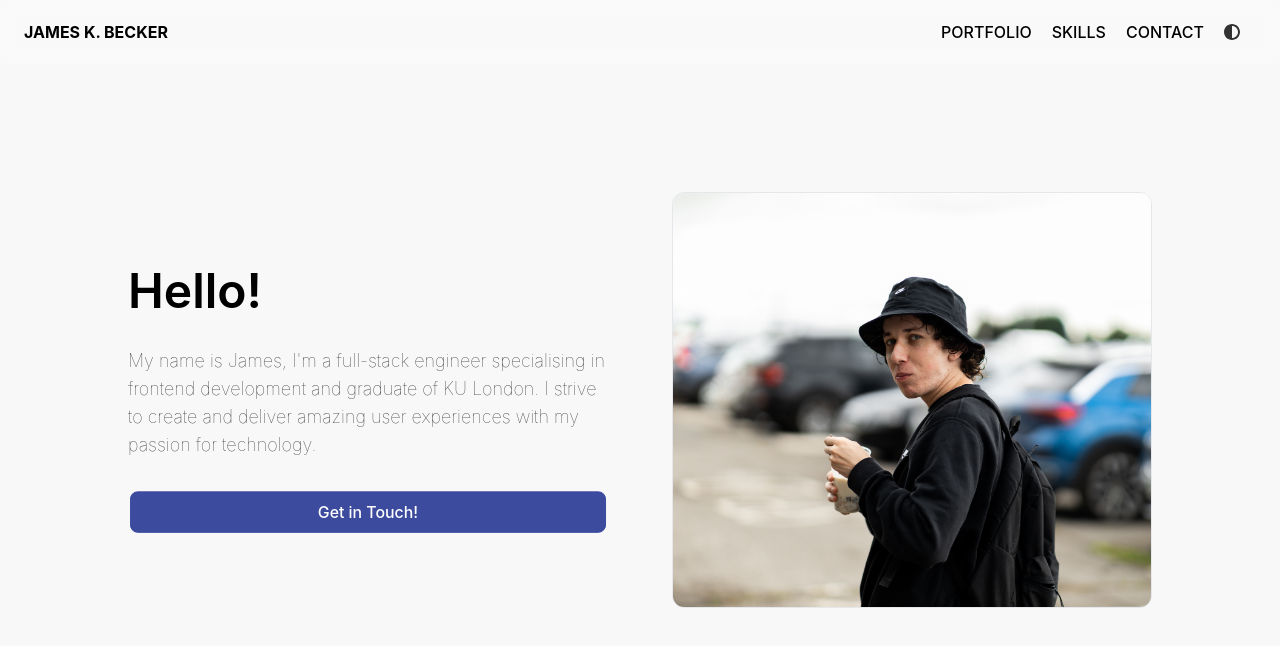
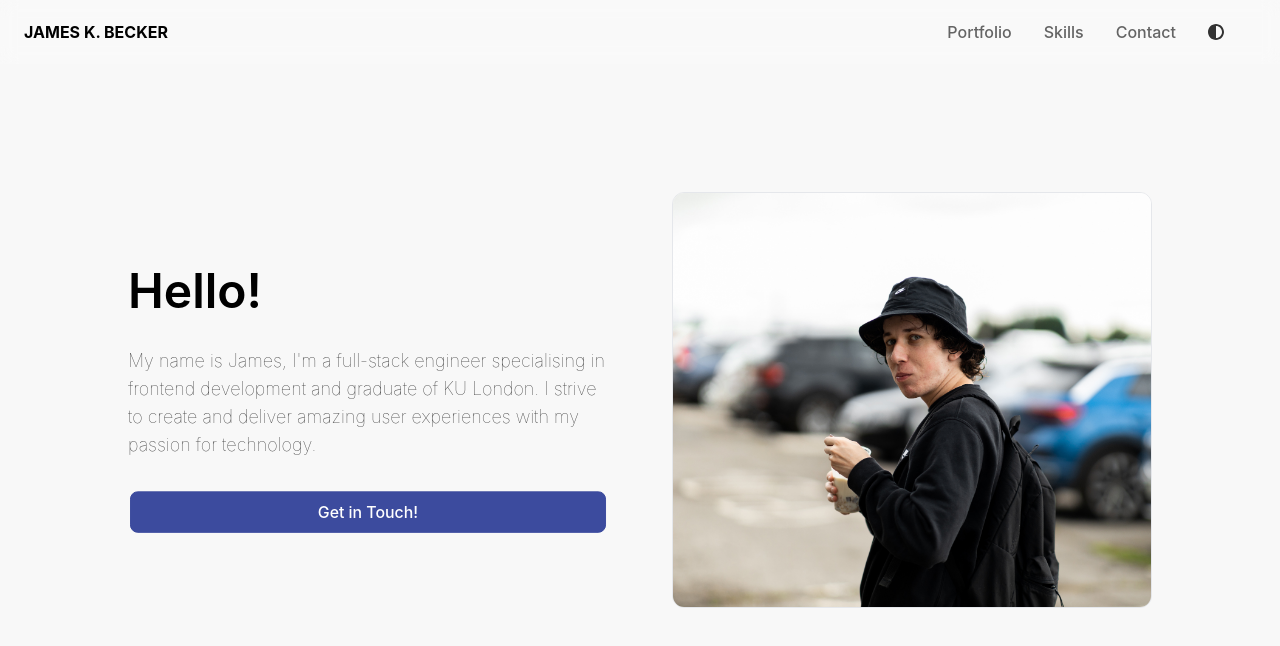
Before and after one commit to jameskbecker/portfolio-old, a Next.js app: page / in a window 1280 px wide. Shown: the top 646 px of the page. Built offline with nearby package versions, Linux system fonts and the light colour scheme.

Commit message:
Update NavigationBar (p1)

```diff
--- a/src/app/store.ts
+++ b/src/app/store.ts
@@ -1,6 +1,6 @@
 import { Action, configureStore, ThunkAction } from '@reduxjs/toolkit';
 
-import navigationReducer from '@/components/navigationBar/navigationSlice';
+import navigationReducer from '@/components/NavigationBar-/navigationSlice';
 import galleryReducer from '@/features/gallery/gallerySlice';
 import themeReducer from '@/features/themeToggle/themeToggleSlice';
 
--- a/src/components/navigationBar/MobileMenu.tsx
+++ b/src/components/NavigationBar-/MobileMenu.tsx
@@ -5,7 +5,6 @@ import { motion, useAnimationControls } from 'framer-motion';
 import { useEffect } from 'react';
 import { useDispatch, useSelector } from 'react-redux';
 import { mobileMenuVariants } from './animations';
-import { NavigationLink, StyledMobileMenu } from './styles';
 
 const MobileMenu = () => {
   const controls = useAnimationControls();
@@ -13,28 +12,33 @@ const MobileMenu = () => {
   const { isOpen } = useSelector((state: any) => state.navigation);
 
   useEffect(() => {
-    console.log('IS OPEN', isOpen);
     controls.start(isOpen ? 'open' : 'close');
-  }, [isOpen]);
+  }, [controls, isOpen]);
 
   const handleToggleTheme = () => {
     dispatch(toggleTheme());
   };
 
+  const renderRoutes = (route: any, i: number) => (
+    <a
+      key={i}
+      href={route.to}
+      className="text-navigationText opacity-60 hover:opacity-100 hover:duration-300 hover:ease-in"
+    >
+      {route.name}
+    </a>
+  );
+
   return (
-    <StyledMobileMenu
-      as={motion.div}
+    <motion.ul
       initial="close"
       animate={controls}
       variants={mobileMenuVariants}
+      className="box-border flex flex-col items-center gap-8 overflow-hidden bg-background shadow-sm"
     >
-      {routes.map((route, i) => (
-        <NavigationLink key={i} href={route.to}>
-          {route.name}
-        </NavigationLink>
-      ))}
+      {routes.map(renderRoutes)}
       <a onClick={handleToggleTheme}>Toggle Theme</a>
-    </StyledMobileMenu>
+    </motion.ul>
   );
 };
 export default MobileMenu;
--- /dev/null
+++ b/src/components/NavigationBar-/NavigationMenu.tsx
@@ -0,0 +1,23 @@
+import ThemeToggle from '@/features/themeToggle';
+import routes from '@/routes';
+
+const NavigationMenu = () => {
+  const renderRoutes = (route: any, i: number) => (
+    <a
+      key={i}
+      href={route.to}
+      className="text-navigationText opacity-60 hover:opacity-100 hover:duration-300 hover:ease-in"
+    >
+      {route.name}
+    </a>
+  );
+
+  return (
+    <ul className="hidden flex-initial items-center gap-8 font-medium lg:flex">
+      {routes.map(renderRoutes)}
+      <ThemeToggle />
+    </ul>
+  );
+};
+
+export default NavigationMenu;
--- a/src/components/navigationBar/index.tsx
+++ b/src/components/NavigationBar-/index.tsx
@@ -1,17 +1,15 @@
 import { AppDispatch } from '@/app/store';
-import NavigationMenu from '@/components/navigationBar/NavigationMenu';
+import Bars from '@/assets/icons/bars.svg';
+import NavigationMenu from '@/components/NavigationBar-/NavigationMenu';
 import { motion, useAnimationControls } from 'framer-motion';
 import { useDispatch, useSelector } from 'react-redux';
 import { menuButtonVariants } from './animations';
 import MobileMenu from './MobileMenu';
 import { toggleMenu } from './navigationSlice';
-import {
-  NavigationContainer,
-  StyledBars,
-  StyledNavigationBar,
-  StyledNavigationHeader,
-} from './styles';
-import { NavigationBarProps } from './types';
+
+export type NavigationBarProps = {
+  logoText: string;
+};
 
 const NavigationBar = ({ logoText }: NavigationBarProps) => {
   const controls = useAnimationControls();
@@ -24,9 +22,9 @@ const NavigationBar = ({ logoText }: NavigationBarProps) => {
   };
 
   return (
-    <NavigationContainer>
-      <StyledNavigationBar>
-        <StyledNavigationHeader>{logoText}</StyledNavigationHeader>
+    <nav className="fixed top-0 z-50 flex w-full flex-col">
+      <div className="box-border flex h-16 flex-row items-center justify-evenly gap-8 bg-white bg-opacity-20 px-6 backdrop-blur">
+        <div className="flex-1 text-base font-bold uppercase text-navigationText">{logoText}</div>
         <NavigationMenu />
         <motion.div
           initial="close"
@@ -34,11 +32,11 @@ const NavigationBar = ({ logoText }: NavigationBarProps) => {
           variants={menuButtonVariants}
           onClick={handleMenuClick}
         >
-          <StyledBars />
+          <Bars className="fill-navigationText lg:hidden" />
         </motion.div>
-      </StyledNavigationBar>
-      <MobileMenu></MobileMenu>
-    </NavigationContainer>
+      </div>
+      <MobileMenu />
+    </nav>
   );
 };
 
--- a/src/components/navigationBar/NavigationMenu.tsx
+++ /dev/null
@@ -1,16 +0,0 @@
-import ThemeToggle from '@/features/themeToggle';
-import routes from '@/routes';
-import { NavigationLink, StyledNavigationMenu } from './styles';
-
-const NavigationMenu = () => (
-  <StyledNavigationMenu>
-    {routes.map((route, i) => (
-      <NavigationLink key={i} href={route.to}>
-        {route.name}
-      </NavigationLink>
-    ))}
-    <ThemeToggle />
-  </StyledNavigationMenu>
-);
-
-export default NavigationMenu;
--- a/src/components/navigationBar/styles.ts
+++ /dev/null
@@ -1,101 +0,0 @@
-import Bars from '@/assets/icons/bars.svg';
-import { tabletMax } from '@/screens';
-import { motion } from 'framer-motion';
-import styled from 'styled-components';
-
-export const NavigationContainer = styled.div`
-  position: fixed;
-  top: 0;
-  left: 0;
-  right: 0;
-  z-index: 1000;
-
-  display: flex;
-  flex-direction: column;
-`;
-
-export const StyledMobileMenu = styled.div`
-  display: flex;
-  flex-direction: column;
-  align-items: center;
-  gap: 2rem;
-
-  background: ${({ theme }) => theme.background};
-  box-shadow: 0 0.5px 3px black;
-
-  overflow: hidden;
-  box-sizing: border-box;
-
-  & > * {
-    color: ${({ theme }) => theme.heading} !important;
-  }
-`;
-
-export const StyledNavigationBar = styled.div`
-  display: flex;
-  flex-direction: row;
-  align-items: center;
-  justify-content: space-evenly;
-  gap: 1rem;
-  height: 64px;
-
-  background: rgba(255, 255, 255, 0.2);
-  backdrop-filter: blur(7px);
-  padding: 0 24px;
-  box-sizing: border-box;
-`;
-
-export const StyledNavigationHeader = styled.div`
-  flex: 1 1;
-
-  font-weight: 700;
-  font-size: 1rem;
-  color: ${({ theme }) => theme.navigationText};
-  text-transform: uppercase;
-`;
-
-export const StyledNavigationMenu = styled.ul`
-  flex: 0 0 auto;
-  display: flex;
-  flex-direction: row;
-  align-items: center;
-  gap: 1.25rem;
-  height: 100%;
-
-  font: 500 1rem -apple-system;
-  text-transform: uppercase;
-
-  @media only screen and (${tabletMax}) {
-    display: none;
-  }
-`;
-
-export const StyledNavigationOptions = styled.div`
-  flex: 1 1;
-  display: flex;
-  flex-direction: row;
-  justify-content: flex-end;
-`;
-
-export const StyledBars = styled(motion(Bars))`
-  display: none;
-  fill: ${({ theme }) => theme.navigationText};
-
-  @media only screen and (${tabletMax}) {
-    display: block;
-  }
-`;
-
-export const NavigationLink = styled.a`
-  height: 100%;
-  display: flex;
-  align-items: center;
-  justify-content: center;
-  color: ${({ theme }: any) => theme.navigationText};
-  cursor: pointer;
-
-  :hover {
-    color: ${({ theme }: any) => theme.brand};
-    transiton: 100ms ease-in;
-  }
-`;
--- a/src/components/navigationBar/types.ts
+++ /dev/null
@@ -1,3 +0,0 @@
-export type NavigationBarProps = {
-  logoText: string;
-};
--- a/src/pages/index.tsx
+++ b/src/pages/index.tsx
@@ -1,4 +1,4 @@
-import NavigationBar from '@/components/navigationBar';
+import NavigationBar from '@/components/NavigationBar-';
 import ContactSection from '@/components/sections/contactSection';
 import HeroSection from '@/components/sections/HeroSection';
 import PortfolioSection from '@/components/sections/portfolioSection';
@@ -30,7 +30,7 @@ export const getStaticProps = async () => {
 
 const Home: NextPage = props => {
   const theme = useContext(ThemeContext);
-  console.log(props);
+
   return (
     <StyledHome>
       <Head>
```
Also changed, not shown: src/components/NavigationBar-/animations.ts (renamed from src/components/navigationBar/animations.ts), src/components/NavigationBar-/navigationSlice.ts (renamed from src/components/navigationBar/navigationSlice.ts).
